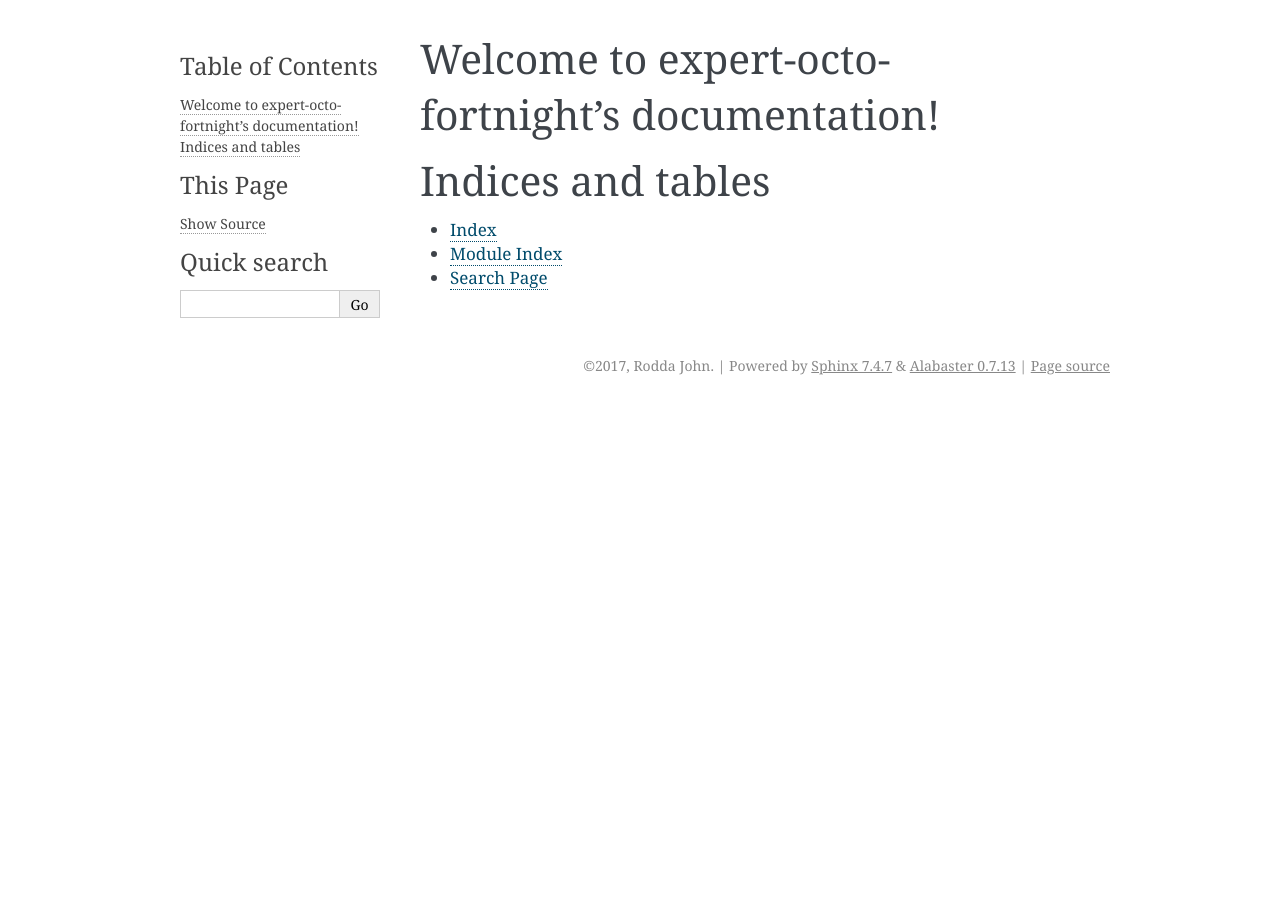
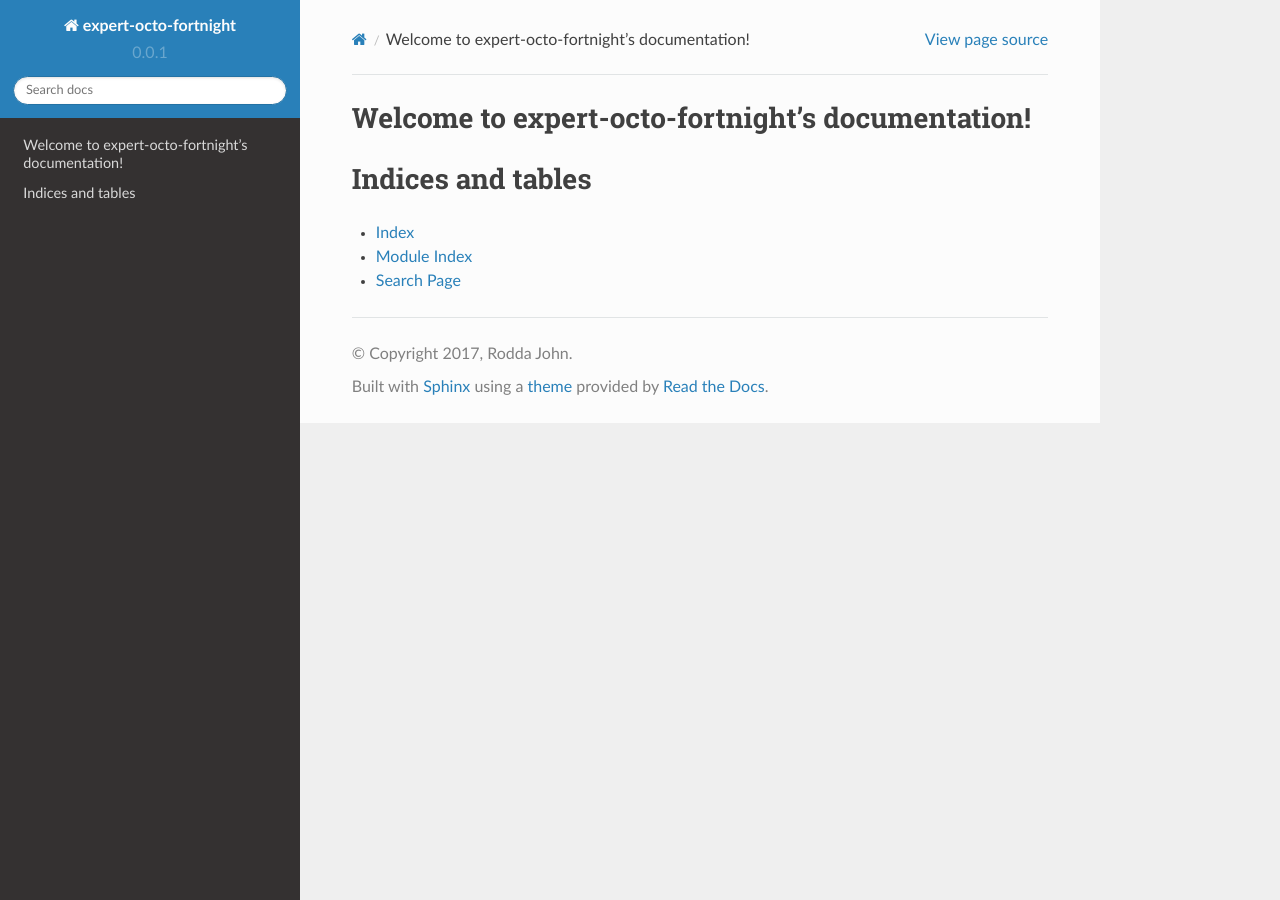
Before and after one commit to roddajohn/expert-octo-fortnight, a Sphinx documentation site: the page built from docs/index.rst, in a window 1280 px wide. Built offline with Sphinx 7.4.7 and the Read the Docs theme 2.0.0, drawn with Linux system fonts in a browser that asks for light colours; pages that are not in the unit, such as notebooks, are missing from menus.

Commit message:
Changed the doc theme

```diff
--- a/docs/conf.py
+++ b/docs/conf.py
@@ -86,7 +86,13 @@ todo_include_todos = False
 # The theme to use for HTML and HTML Help pages.  See the documentation for
 # a list of builtin themes.
 #
-html_theme = 'alabaster'
+import sphinx_rtd_theme
+
+html_theme = "sphinx_rtd_theme"
+
+html_theme_path = [sphinx_rtd_theme.get_html_theme_path()]
+
+#html_theme = 'alabaster'
 
 # Theme options are theme-specific and customize the look and feel of a theme
 # further.  For a list of options available for each theme, see the
--- a/requirements.txt
+++ b/requirements.txt
@@ -8,3 +8,4 @@ python-coveralls>=2.9.0
 flask-sqlalchemy>=2.2
 mysql-python>=1.2.5
 sqlalchemy-migrate>=0.11.0
+sphinx_rtd_theme>=0.2.4
```
